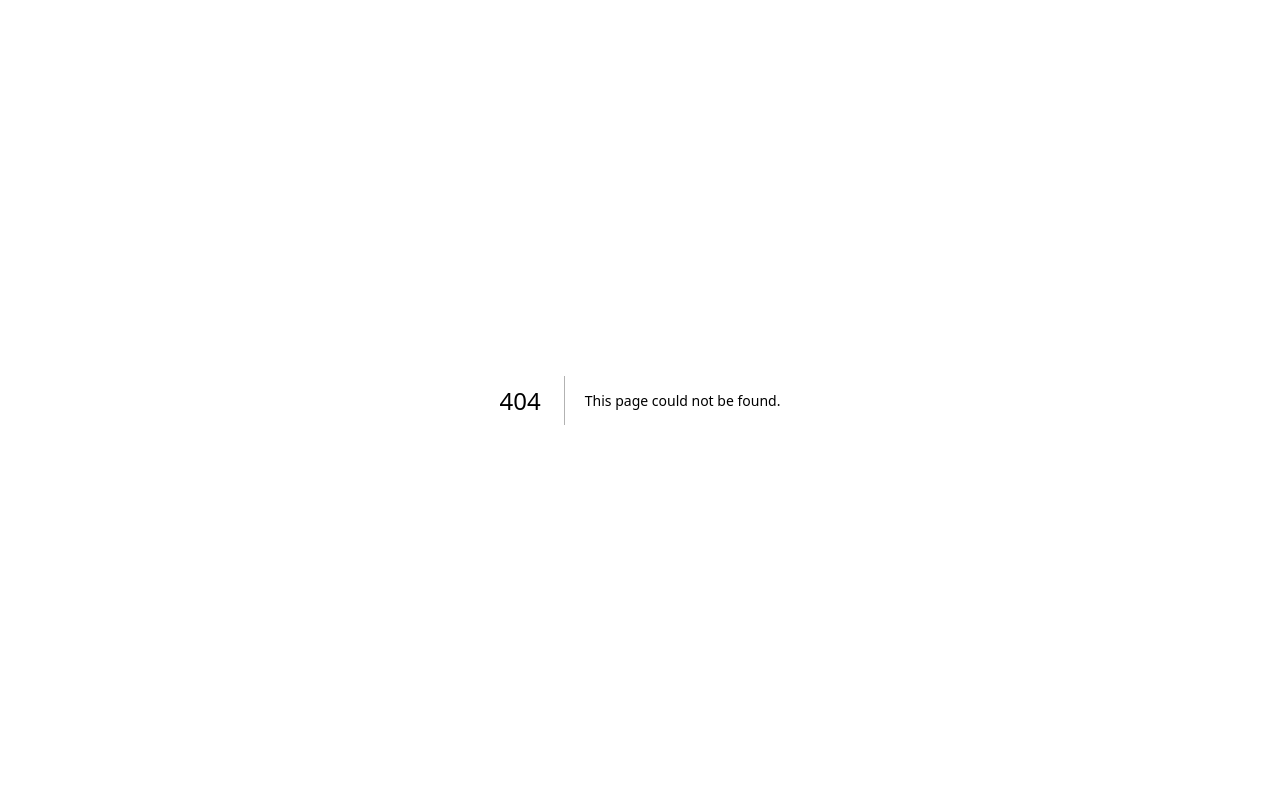
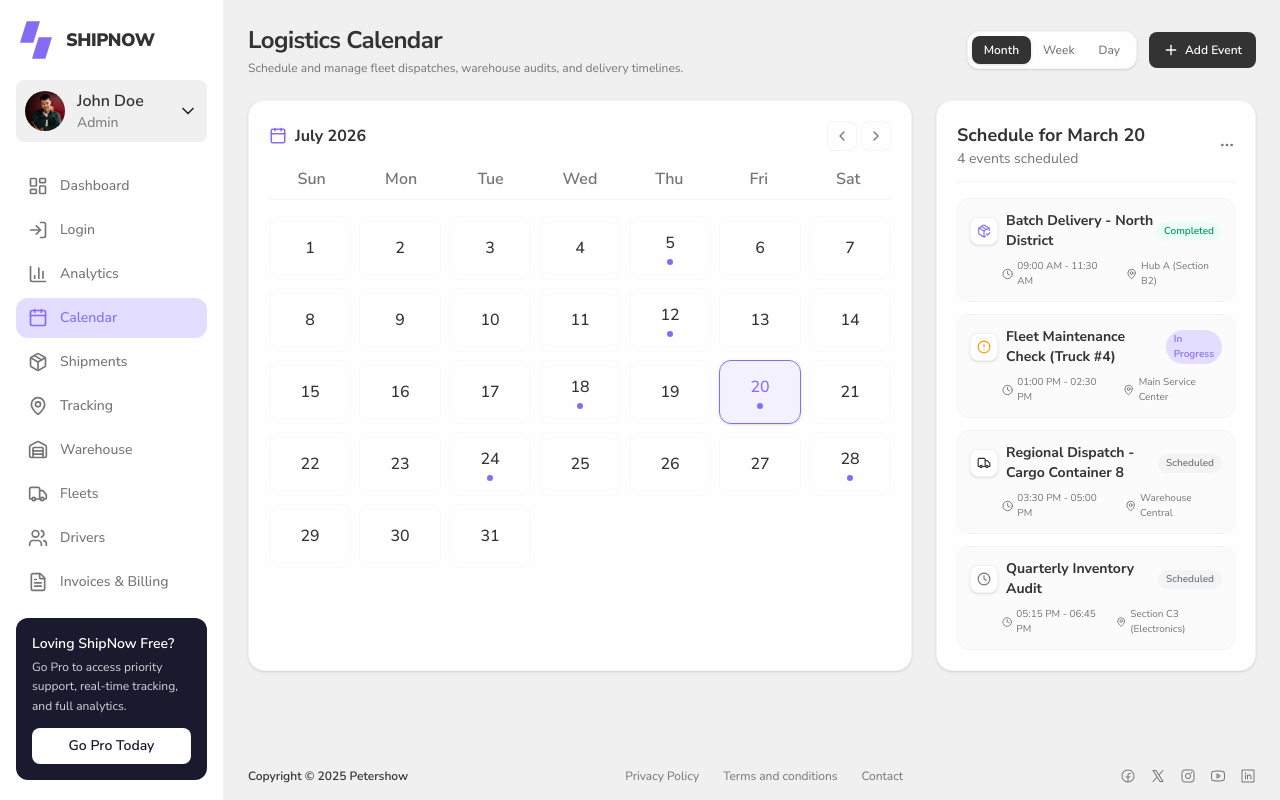
Before and after one commit to gmnayem631/ship-now, a Next.js app: page /calendar in a window 1280 px wide. Before the commit this address had no page. Built offline with nearby package versions, Linux system fonts and the light colour scheme.

Commit message:
feat: add Calendar page with event scheduling and management functionality

```diff
--- /dev/null
+++ b/app/(dashboard)/calendar/page.tsx
@@ -0,0 +1,205 @@
+"use client";
+
+import { useState } from "react";
+import {
+  ChevronLeft,
+  ChevronRight,
+  Plus,
+  Calendar as CalendarIcon,
+  Clock,
+  MapPin,
+  Truck,
+  PackageCheck,
+  AlertCircle,
+  MoreHorizontal,
+} from "lucide-react";
+import { mockEvents, ScheduleEvent } from "@/app/data/calendarData";
+
+const daysOfWeek = ["Sun", "Mon", "Tue", "Wed", "Thu", "Fri", "Sat"];
+
+export default function CalendarPage() {
+  const [selectedView, setSelectedView] = useState<"Month" | "Week" | "Day">(
+    "Month",
+  );
+  const [activeDate, setActiveDate] = useState(20);
+
+  const getBadgeStyle = (status: ScheduleEvent["status"]) => {
+    switch (status) {
+      case "Completed":
+        return "bg-emerald-50 text-emerald-600";
+      case "In Progress":
+        return "bg-[#E3DDFF] text-[#856DF3]";
+      case "Scheduled":
+        return "bg-gray-100 text-[#757575]";
+    }
+  };
+
+  const getTypeIcon = (type: ScheduleEvent["type"]) => {
+    switch (type) {
+      case "Delivery":
+        return <PackageCheck size={14} className="text-[#856DF3]" />;
+      case "Dispatch":
+        return <Truck size={14} className="text-[#333]" />;
+      case "Maintenance":
+        return <AlertCircle size={14} className="text-amber-500" />;
+      case "Audit":
+        return <Clock size={14} className="text-[#757575]" />;
+    }
+  };
+
+  return (
+    <div className="space-y-6">
+      {/* Header Section */}
+      <div className="flex flex-col gap-4 sm:flex-row sm:items-center sm:justify-between">
+        <div>
+          <h1 className="text-xl font-bold tracking-tight text-[#333] sm:text-2xl">
+            Logistics Calendar
+          </h1>
+          <p className="mt-1 text-xs text-[#757575]">
+            Schedule and manage fleet dispatches, warehouse audits, and delivery
+            timelines.
+          </p>
+        </div>
+
+        <div className="flex items-center gap-3">
+          {/* View Toggles */}
+          <div className="flex rounded-xl border border-gray-100 bg-[#FEFEFE] p-1 text-xs font-medium text-[#757575] shadow-sm">
+            {(["Month", "Week", "Day"] as const).map((view) => (
+              <button
+                key={view}
+                onClick={() => setSelectedView(view)}
+                className={`rounded-lg px-3 py-1.5 transition-all ${
+                  selectedView === view
+                    ? "bg-[#333333] font-semibold text-[#FEFEFE] shadow-sm"
+                    : "hover:text-[#333333]"
+                }`}
+              >
+                {view}
+              </button>
+            ))}
+          </div>
+
+          <button className="flex h-9 items-center justify-center gap-1.5 rounded-lg bg-[#333] px-3.5 text-xs font-semibold text-white">
+            <Plus size={16} />
+            <span className="hidden sm:inline">Add Event</span>
+          </button>
+        </div>
+      </div>
+
+      {/* Main Grid Layout */}
+      <div className="grid grid-cols-1 gap-6 lg:grid-cols-3">
+        {/* Left Column: Interactive Month Grid */}
+        <div className="space-y-4 rounded-2xl border border-gray-100 bg-[#FEFEFE] p-5 shadow-sm lg:col-span-2">
+          {/* Month Controller Header */}
+          <div className="flex items-center justify-between">
+            <div className="flex items-center gap-2">
+              <CalendarIcon size={18} className="text-[#856DF3]" />
+              <h2 className="text-base font-bold text-[#333]">July 2026</h2>
+            </div>
+            <div className="flex items-center gap-1">
+              <button className="rounded-lg border border-gray-100 p-1.5 text-[#757575] hover:bg-gray-50">
+                <ChevronLeft size={16} />
+              </button>
+              <button className="rounded-lg border border-gray-100 p-1.5 text-[#757575] hover:bg-gray-50">
+                <ChevronRight size={16} />
+              </button>
+            </div>
+          </div>
+
+          {/* Days of week header */}
+          <div className="grid grid-cols-7 gap-1 border-b border-gray-100 pb-2 text-center">
+            {daysOfWeek.map((day) => (
+              <span
+                key={day}
+                className="text-base font-semibold text-[#757575]"
+              >
+                {day}
+              </span>
+            ))}
+          </div>
+
+          {/* Calendar Day Tiles */}
+          <div className="grid grid-cols-7 gap-1 sm:gap-2">
+            {Array.from({ length: 31 }, (_, i) => i + 1).map((day) => {
+              const isSelected = activeDate === day;
+              const hasEvents = [5, 12, 18, 20, 24, 28].includes(day);
+
+              return (
+                <button
+                  key={day}
+                  onClick={() => setActiveDate(day)}
+                  className={`relative flex h-12 flex-col items-center justify-center rounded-xl border text-base font-medium transition-all sm:h-16 ${
+                    isSelected
+                      ? "border-[#856DF3] bg-[#E3DDFF]/40 font-bold text-[#856DF3] shadow-sm"
+                      : "border-gray-50 text-[#333] hover:bg-gray-50"
+                  }`}
+                >
+                  <span>{day}</span>
+                  {hasEvents && (
+                    <span className="mt-1 h-1.5 w-1.5 rounded-full bg-[#856DF3]" />
+                  )}
+                </button>
+              );
+            })}
+          </div>
+        </div>
+
+        {/* Right Column: Schedule Details for Selected Day */}
+        <div className="space-y-4 rounded-2xl border border-gray-100 bg-[#FEFEFE] p-5 shadow-sm">
+          <div className="flex items-center justify-between border-b border-gray-100 pb-3">
+            <div>
+              <h3 className="text-lg font-bold text-[#333]">
+                Schedule for March {activeDate}
+              </h3>
+              <p className="text-sm text-[#757575]">
+                {mockEvents.length} events scheduled
+              </p>
+            </div>
+            <button className="text-[#757575] hover:text-[#333]">
+              <MoreHorizontal size={16} />
+            </button>
+          </div>
+
+          {/* Timeline Cards */}
+          <div className="space-y-3">
+            {mockEvents.map((event) => (
+              <div
+                key={event.id}
+                className="group space-y-2 rounded-xl border border-gray-100 bg-gray-50/50 p-3 transition-all hover:border-[#E3DDFF] hover:bg-white"
+              >
+                <div className="flex items-center justify-between">
+                  <div className="flex items-center gap-2">
+                    <div className="rounded-lg border border-gray-100 bg-white p-1.5 shadow-sm">
+                      {getTypeIcon(event.type)}
+                    </div>
+                    <span className="text-sm font-bold text-[#333]">
+                      {event.title}
+                    </span>
+                  </div>
+                  <span
+                    className={`rounded-full px-2 py-0.5 text-[10px] font-semibold ${getBadgeStyle(
+                      event.status,
+                    )}`}
+                  >
+                    {event.status}
+                  </span>
+                </div>
+
+                <div className="flex items-center gap-4 pl-8 text-[10px] text-[#757575]">
+                  <span className="flex items-center gap-1">
+                    <Clock size={12} />
+                    {event.time}
+                  </span>
+                  <span className="flex items-center gap-1">
+                    <MapPin size={12} />
+                    {event.location}
+                  </span>
+                </div>
+              </div>
+            ))}
+          </div>
+        </div>
+      </div>
+    </div>
+  );
+}
--- a/app/components/layouts/SidebarNav.tsx
+++ b/app/components/layouts/SidebarNav.tsx
@@ -17,7 +17,7 @@ const SidebarNav = () => {
           <Link
             key={item.label}
             href={item.href}
-            className={`flex items-center gap-3 rounded-lg px-3 py-2.5 text-sm font-medium transition-colors ${
+            className={`flex items-center gap-3 rounded-sm px-3 py-2.5 text-sm font-medium transition-colors ${
               isActive
                 ? "bg-[#F0EFFF] text-[#7C3AED]"
                 : "text-[#555] hover:bg-gray-100"
--- /dev/null
+++ b/app/data/calendarData.ts
@@ -0,0 +1,43 @@
+export interface ScheduleEvent {
+  id: string;
+  title: string;
+  time: string;
+  location: string;
+  type: "Delivery" | "Dispatch" | "Maintenance" | "Audit";
+  status: "Completed" | "In Progress" | "Scheduled";
+}
+
+export const mockEvents: ScheduleEvent[] = [
+  {
+    id: "1",
+    title: "Batch Delivery - North District",
+    time: "09:00 AM - 11:30 AM",
+    location: "Hub A (Section B2)",
+    type: "Delivery",
+    status: "Completed",
+  },
+  {
+    id: "2",
+    title: "Fleet Maintenance Check (Truck #4)",
+    time: "01:00 PM - 02:30 PM",
+    location: "Main Service Center",
+    type: "Maintenance",
+    status: "In Progress",
+  },
+  {
+    id: "3",
+    title: "Regional Dispatch - Cargo Container 8",
+    time: "03:30 PM - 05:00 PM",
+    location: "Warehouse Central",
+    type: "Dispatch",
+    status: "Scheduled",
+  },
+  {
+    id: "4",
+    title: "Quarterly Inventory Audit",
+    time: "05:15 PM - 06:45 PM",
+    location: "Section C3 (Electronics)",
+    type: "Audit",
+    status: "Scheduled",
+  },
+];
```
